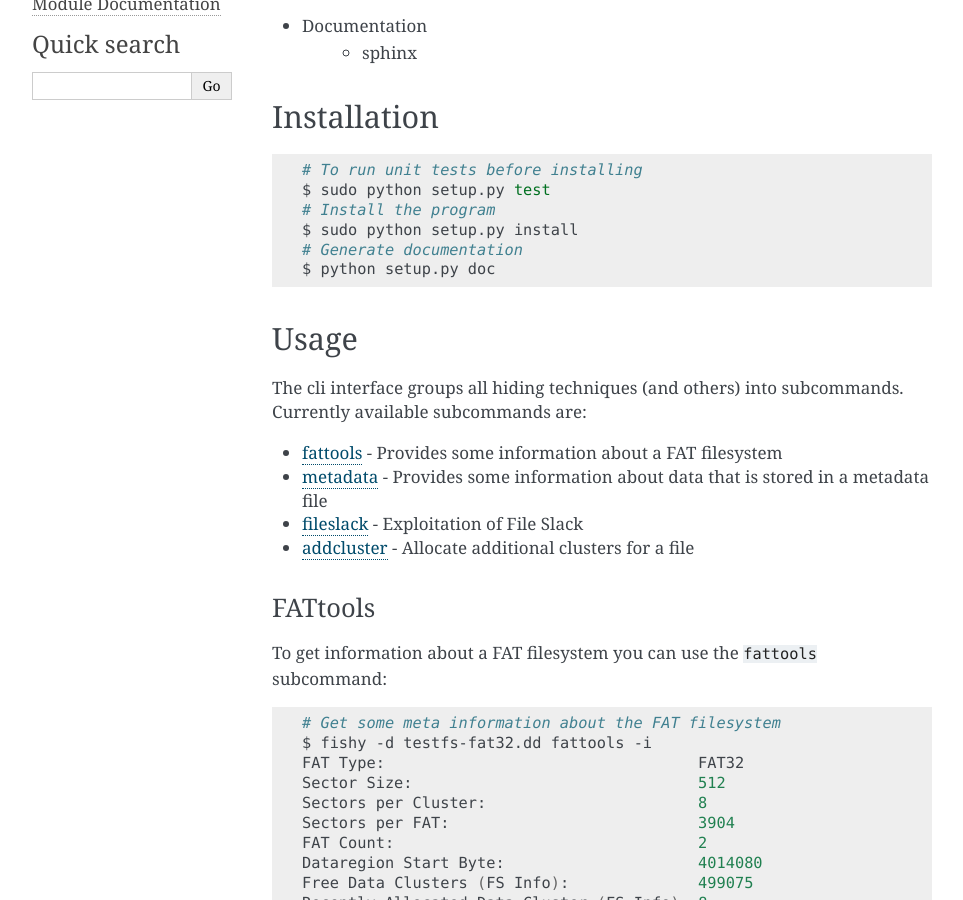
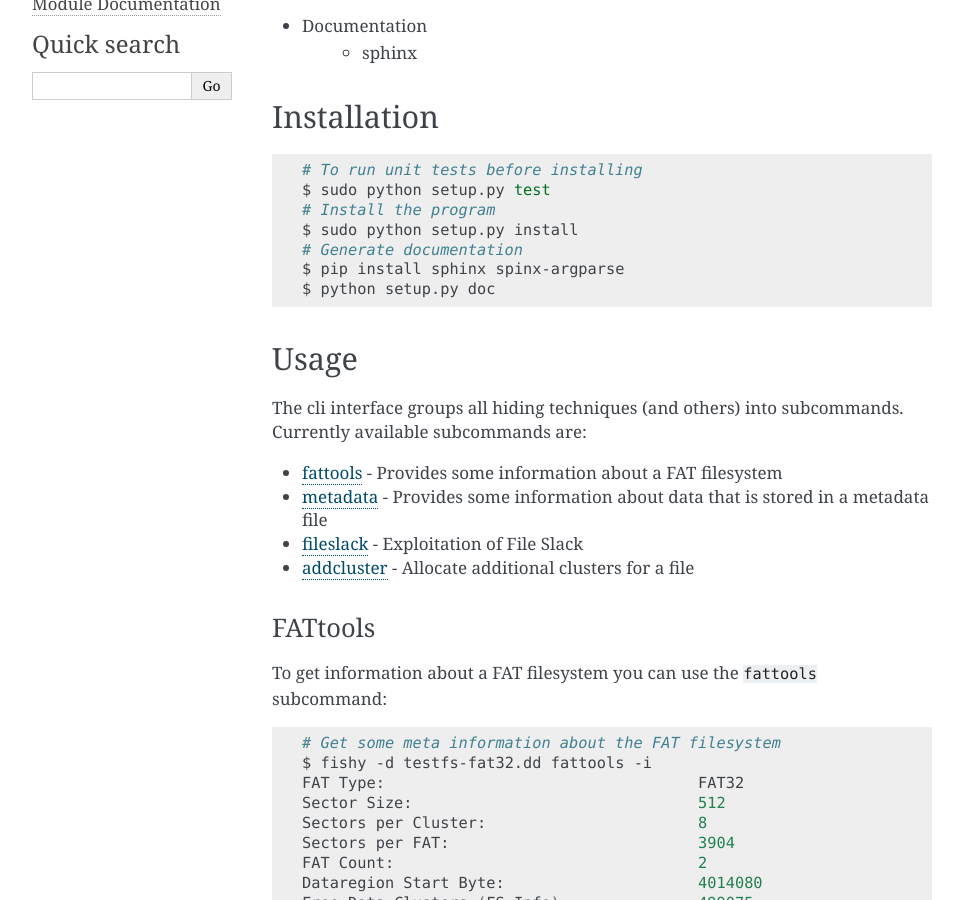
Before and after one commit to dasec/fishy, a Sphinx documentation site: the page built from doc/source/01_getting_started.rst, in a window 1280 px wide and 900 px high, scrolled down 380 px. Shown: the whole window, without its empty margins (148-1111 px from the left). Built offline with Sphinx 7.4.7, drawn with Linux system fonts in a browser that asks for light colours.

Commit message:
Doc: added installation step for generating the documentation

```diff
--- a/doc/source/01_getting_started.rst
+++ b/doc/source/01_getting_started.rst
@@ -25,6 +25,7 @@ Installation
     # Install the program
     $ sudo python setup.py install
     # Generate documentation
+    $ pip install sphinx spinx-argparse
     $ python setup.py doc
 
 Usage
```
Also changed, not shown: README.md (+1 -0 lines).
